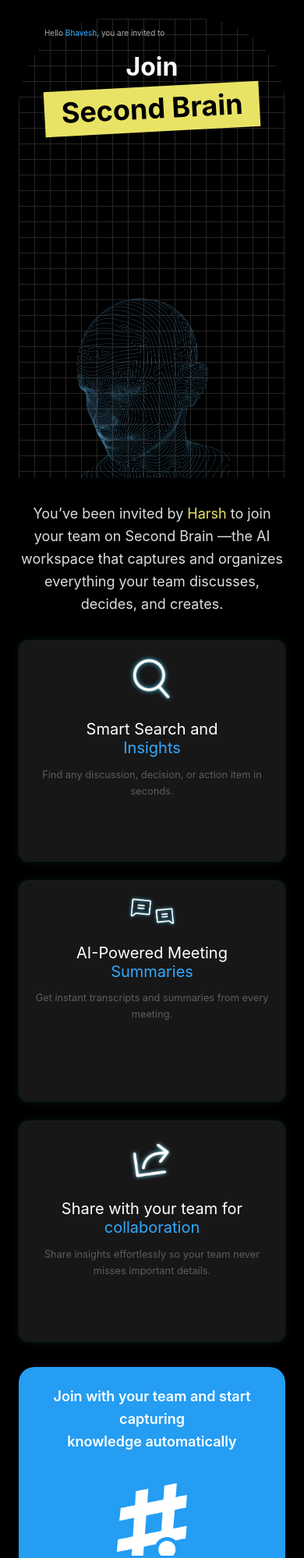
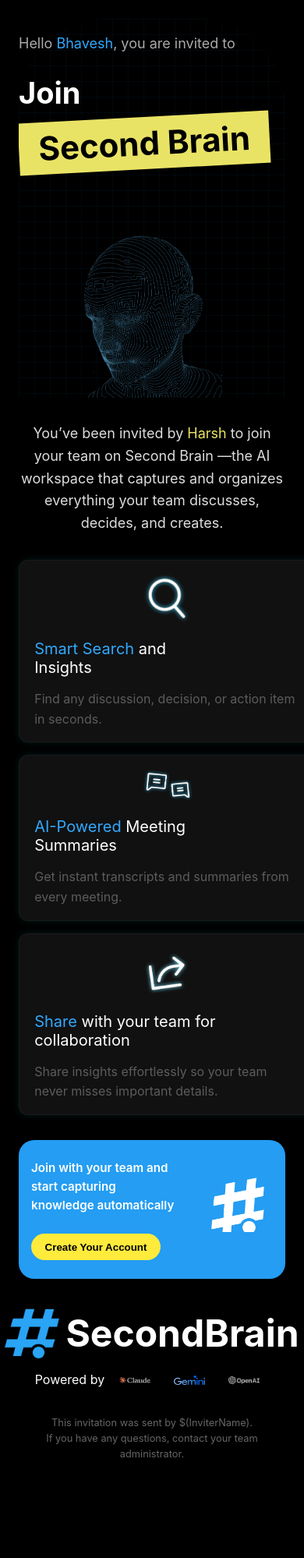
Before and after one commit to Kajaltiwari892/Second-brain, a plain HTML site: page index.html in a window 390 px wide. Shown: the top 1998 px of the page at 78% size. After the commit the page ends 1913 px from the top, so only its background shows below. Drawn offline with Linux system fonts and the light colour scheme.

Commit message:
responsiveness done for mobile

```diff
--- a/index.html
+++ b/index.html
@@ -39,17 +39,24 @@
       <section class="features">
         <div class="feature">
           <img src="assets/images/Search.png" alt="Search icon" />
-          <h3>Smart Search and <br /><span>Insights</span></h3>
+          <h3>
+            <span class="blue-text">Smart Search</span> and <br />Insights
+          </h3>
           <p>Find any discussion, decision, or action item in seconds.</p>
         </div>
         <div class="feature">
           <img src="assets/images/TwoMsg.png" alt="Meeting icon" />
-          <h3>AI-Powered Meeting <br /><span>Summaries</span></h3>
+          <h3>
+            <span class="blue-text">AI-Powered</span> Meeting <br />Summaries
+          </h3>
           <p>Get instant transcripts and summaries from every meeting.</p>
         </div>
         <div class="feature">
           <img src="assets/images/Share.png" alt="Share icon" />
-          <h3>Share with your team for <br /><span>collaboration</span></h3>
+          <h3>
+            <span class="blue-text">Share</span> with your team for
+            <br />collaboration
+          </h3>
           <p>
             Share insights effortlessly so your team never misses important
             details.
--- /dev/null
+++ b/styles/meeting-mobile.css
@@ -0,0 +1,88 @@
+/* Mobile overrides for meeting page */
+@media (max-width: 600px) {
+  .container {
+    padding: 1rem;
+  }
+  /* Header */
+  .logo-icon {
+    width: 40px;
+  }
+  .header h1 {
+    font-size: 1.6rem;
+  }
+  /* Intro */
+  .intro h2 {
+    font-size: 1.3rem;
+  }
+  /* Meeting card */
+  .meeting-card {
+    gap: 0.75rem;
+    padding: 0.8rem 1rem;
+  }
+  .meeting-icon {
+    width: 40px;
+    height: 40px;
+  }
+  .meeting-icon img {
+    width: 24px;
+  }
+  .meeting-details h3 {
+    font-size: 1rem;
+  }
+  .meeting-details p {
+    font-size: 0.8rem;
+  }
+  /* Participants */
+  .participants h4 {
+    font-size: 0.8rem;
+  }
+  .participants p {
+    font-size: 0.85rem;
+  }
+  /* Notes & Actions */
+  .notes h3,
+  .actions h3 {
+    font-size: 1rem;
+  }
+  .notes p,
+  .notes li,
+  .actions li {
+    font-size: 0.95rem;
+  }
+  /* CTA */
+  .cta {
+    flex-direction: row;
+    align-items: flex-start;
+    justify-content: space-between;
+    padding: 1.5rem 1rem;
+  }
+  .cta-text {
+    display: flex;
+    flex-direction: column;
+    align-items: flex-start;
+    flex: 1;
+  }
+  .cta-text p {
+    font-size: 0.95rem;
+    text-align: left;
+  }
+  .cta button {
+    margin-top: 0.75rem;
+    padding: 0.6rem 1.1rem;
+  }
+  .cta-icon {
+    width: 90px;
+    position: static;
+    margin-left: 1rem;
+    align-self: flex-end;
+  }
+  /* Footer */
+  .footer {
+    font-size: 0.75rem;
+    margin-top: 2rem;
+  }
+  .powered img {
+    width: 40px;
+    margin: 0 0.5rem;
+  }
+}
--- /dev/null
+++ b/styles/meeting.css
@@ -0,0 +1,234 @@
+/* Reset */
+* {
+  margin: 0;
+  padding: 0;
+  box-sizing: border-box;
+}
+
+body {
+  background-color: #000;
+  color: #fff;
+  font-family: 'Inter', sans-serif;
+  line-height: 1.6;
+}
+
+.container {
+  max-width: 1100px;
+  margin: 0 auto;
+  padding: 2rem;
+}
+
+/* Header */
+.header {
+  display: flex;
+  align-items: center;
+  justify-content: center;
+  gap: 0.5rem;
+  margin-bottom: 2rem;
+}
+
+.logo-icon {
+  width: 60px;
+}
+
+.header h1 {
+  font-size: 2.4rem;
+  font-weight: 700;
+}
+
+/* Intro Section */
+.intro {
+  text-align: center;
+  margin-bottom: 2rem;
+}
+
+.intro h2 {
+  font-size: 2rem;
+  margin-bottom: 1.5rem;
+}
+
+.meeting-card {
+  display: flex;
+  min-height: 120px;
+  align-items: center;
+  justify-content: flex-start;
+  gap: 1rem;
+  background-color: #0a0a0a;
+  border: 1px solid #1E6696;
+  border-radius: 10px;
+  padding: 1rem 1.5rem;
+  width: 100%;
+  margin: 0 auto;
+}
+.meeting-icon {
+  background-color: #2C2C2C;
+  border-radius: 50%;
+  width: 48px;
+  height: 48px;
+  display: flex;
+  align-items: center;
+  justify-content: center;
+}
+.meeting-icon img {
+  width: 30px;
+
+}
+
+.meeting-details h3 {
+  font-size: 1.1rem;
+  font-weight: 600;
+}
+
+.meeting-details p {
+  color: #999;
+  font-size: 0.9rem;
+}
+
+/* Participants */
+.participants {
+  margin-top: 2rem;
+}
+
+.participants h4 {
+  color: #888;
+  font-size: 0.9rem;
+  text-transform: uppercase;
+  margin-bottom: 0.5rem;
+  font-weight: 400; /* not bold */
+}
+
+.participants p {
+  font-size: 0.95rem;
+  color: white;
+}
+
+/* Notes Section */
+.notes, .actions {
+  margin-top: 2rem;
+}
+
+.notes h3, .actions h3 {
+  position: relative;
+  font-size: 1.5rem;
+  margin-bottom: 1rem;
+  padding-left: 1rem;
+}
+
+.notes h3::before,
+.actions h3::before {
+  content: "";
+  position: absolute;
+  left: 0;
+  top: 4px;
+  width: 4px;
+  height: 28px;
+  background-color: #2fd2ff;
+  border-radius: 4px;
+}
+
+.notes p {
+  color: #ddd;
+  margin-bottom: 1rem;
+}
+
+ul {
+  list-style-type: disc;
+  margin-left: 1.5rem;
+}
+
+li {
+  margin-bottom: 0.8rem;
+  color: #bbb;
+  font-size: 0.95rem;
+}
+
+/* CTA Section */
+.cta {
+  background-color: #249DF3;
+  border-radius: 12px;
+  padding: 2rem;
+  display: flex;
+  align-items: center;
+  justify-content: space-between;
+  margin-top: 3rem;
+  position: relative; /* enable absolute child positioning */
+}
+
+.cta-text p {
+  font-size: 1rem;
+  max-width: 400px;
+}
+
+
+.cta button {
+  background-color: #ffeb3b;
+  color: #000;
+  border: none;
+  padding: 0.8rem 1.3rem;
+  font-weight: 600;
+  border-radius: 30px;
+  cursor: pointer;
+  margin-top: 1rem;
+}
+
+.cta button:hover {
+  transform: scale(1.05);
+  transition: 0.3s ease;
+}
+
+.cta-icon {
+  width: 150px; /* larger hashtag */
+  opacity: 0.9;
+  position: absolute;
+  right: 1.5rem;
+  bottom: 0; /* touch bottom */
+}
+
+/* Align meeting title and date horizontally */
+.meeting-details {
+  display: flex;
+  flex-direction: column;
+  align-items: flex-start;
+  gap: 0.25rem;
+}
+.meeting-details h3 {
+  font-size: 1.3rem;
+}
+.meeting-details p {
+  margin: 0; /* remove default top spacing */
+}
+
+/* Bigger paragraph text in notes & actions */
+.notes p,
+.notes li,
+.actions li {
+  font-size: 1.1rem;
+}
+
+/* Smaller AI logo images with spacing */
+.powered img {
+  width: 60px;
+  height: auto;
+  margin: 0 0.75rem;
+}
+
+/* Footer */
+.footer {
+  text-align: center;
+  margin-top: 3rem;
+  color: #888;
+  font-size: 0.85rem;
+  line-height: 1.5;
+}
+
+.powered {
+  margin-top: 1rem;
+  color: white;
+  font-size: 0.9rem;
+}
+
+
+.powered span {
+  color: #fff;
+  margin: 0 5px;
+}
--- a/styles/mobile.css
+++ b/styles/mobile.css
@@ -1,5 +1,15 @@
 /* Mobile specific overrides for Second Brain landing page */
 @media (max-width: 600px) {
+  /* Lighter grid lines */
+  .hero::before {
+    background-image: linear-gradient(
+        to right,
+        rgba(36, 157, 243, 0.05) 1px,
+        transparent 1px
+      ),
+      linear-gradient(to bottom, rgba(36, 157, 243, 0.05) 1px, transparent 1px);
+  }
+
   .container {
     padding: 1rem;
   }
@@ -7,20 +17,27 @@
   /* Hero section */
   .hero {
     flex-direction: column;
-    text-align: center;
+    align-items: flex-start;
+    text-align: left;
+    gap: 0.1rem;
   }
+
   .hero-text .invite-text {
-    font-size: 10px;
+    font-size: 18px;
   }
+
   .hero h1 {
-    font-size: 32px;
+    font-size: 38px;
+    margin: 0.1rem 0 0;
   }
+
   .yellow {
-    font-size: 36px;
+    font-size: 42px;
   }
+
   .hero-img {
-    width: 200px;
-    margin-top: 1rem;
+    width: 180px;
+    margin: 0 auto 0;
   }
 
   /* Intro text */
@@ -29,62 +46,105 @@
     text-align: center;
   }
 
-  /* Features section */
+  /* ✅ Fixed Features section */
   .features {
     flex-direction: column;
     align-items: center;
+    gap: 1rem; /* balanced vertical spacing */
   }
+
   .feature {
-    padding: 1rem;
+    flex: unset; /* remove desktop flex growth */
+    width: 100%;
+    padding: 1rem 1.2rem;
+    margin: 0;
+    background-color: #111;
+    border-radius: 12px;
   }
+
   .feature img {
     width: 64px;
+    margin-bottom: 0.6rem;
   }
-  /* First and third icons need same smaller width */
+
   .features .feature:nth-child(1) img,
   .features .feature:nth-child(3) img {
     width: 64px;
   }
+
   .feature h3 {
     font-size: 20px;
-    text-align: center;
+    text-align: left;
+    margin-bottom: 0.4rem;
   }
+
   .feature p {
-    font-size: 0.8rem;
-    text-align: center;
+    font-size: 1rem;
+    text-align: left;
+    margin-bottom: 0; /* remove unnecessary space */
   }
 
   /* CTA section */
   .cta {
-    padding: 1.5rem;
+    flex-direction: row;
+    align-items: flex-start;
+    justify-content: space-between;
+    padding: 1.5rem 1rem;
   }
+
   .cta-content {
+    display: flex;
     flex-direction: column;
-    text-align: center;
+    align-items: flex-start;
+    flex: 1;
   }
+
   .cta-content p {
-    font-size: 18px;
+    width: 60%;
+    font-size: 0.95rem;
+    text-align: left;
+    margin-bottom: -85px;
   }
+
+  .cta button {
+    margin-top: 0.1rem;
+    padding: 0.6rem 1.1rem;
+  }
+
   .cta-img {
-    position: static;
-    margin: 1rem auto 0;
-    width: 120px;
+    width: 90px;
+    margin-left: 1rem;
+    align-self: flex-end;
   }
 
   /* Footer */
   footer .logo {
-    flex-direction: column;
-    gap: 1rem;
+    flex-direction: row;
+    align-items: center;
+    gap: 0.5rem;
   }
+
   footer .logo img {
-    width: 100px;
+    width: 70px;
   }
+
   footer .logo h2 {
-    font-size: 64px;
+    font-size: 48px;
   }
+
   footer .powered {
     font-size: 1rem;
+    display: flex;
+    align-items: center;
+    justify-content: center;
+    gap: 0.4rem;
   }
+
+  footer .powered img {
+    width: 40px;
+    height: auto;
+  }
+
   footer .note {
     font-size: 0.8rem;
   }
--- a/styles/style.css
+++ b/styles/style.css
@@ -35,8 +35,12 @@
   position: absolute;
   inset: 0;
   z-index: 0;
-  background-image: linear-gradient(to right, #262626 1px, transparent 1px),
-    linear-gradient(to bottom, #262626 1px, transparent 1px);
+  background-image: linear-gradient(
+      to right,
+      rgba(36, 157, 243, 0.15) 1px,
+      transparent 1px
+    ),
+    linear-gradient(to bottom, rgba(36, 157, 243, 0.15) 1px, transparent 1px);
   background-size: 20px 20px;
   border-top-left-radius: 111px;
   border-top-right-radius: 111px;
@@ -98,6 +102,10 @@
 
 .highlight {
   color: #e9e365;
+}
+
+.blue-text {
+  color: #31a9ff;
 }
 
 /* Features */
@@ -273,3 +281,76 @@
     width: 230px;
   }
 }
+
+/* Tablet (max-width: 900px) adjustments */
+@media (max-width: 900px) {
+  .container {
+    padding: 1.5rem;
+  }
+
+  /* Hero */
+  .hero {
+    gap: 1rem;
+    flex-wrap: wrap;
+  }
+  .hero-text {
+    flex: 1 1 260px;
+  }
+  .hero-text .invite-text {
+    font-size: 16px;
+  }
+  .hero h1 {
+    font-size: 55px;
+  }
+  .yellow {
+    font-size: 60px;
+  }
+  .hero-img {
+    width: 280px;
+  }
+
+  /* Intro */
+  .intro p {
+    font-size: 20px;
+  }
+
+  /* Features */
+  .features {
+    gap: 1rem;
+    flex-wrap: wrap;
+  }
+  .feature {
+    flex: 1 1 300px;
+    padding: 1.25rem;
+  }
+  .feature h3 {
+    font-size: 22px;
+  }
+  .feature p {
+    font-size: 0.85rem;
+  }
+
+  /* CTA */
+  .cta-content p {
+    font-size: 22px;
+  }
+  .cta-img {
+    width: 160px;
+    position: static;
+    margin-top: 1rem;
+  }
+
+  /* Footer */
+  footer .logo img {
+    width: 120px;
+  }
+  footer .logo h2 {
+    font-size: 100px;
+  }
+  footer .powered {
+    font-size: 1rem;
+  }
+  footer .note {
+    font-size: 0.9rem;
+  }
+}
```
Also changed, not shown: meeting.html (added, +81 -0 lines), assets/svgs/CalendarCheck.svg (added), requirement.txt.
